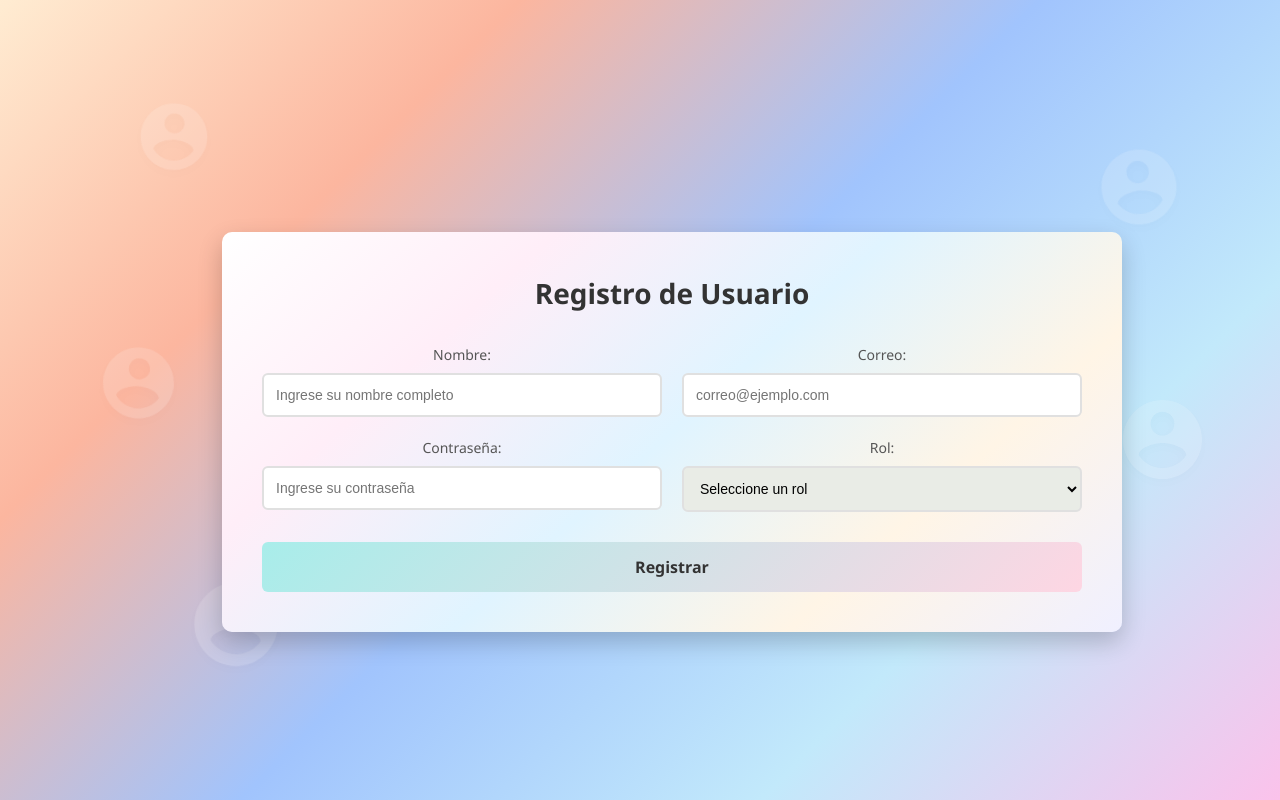
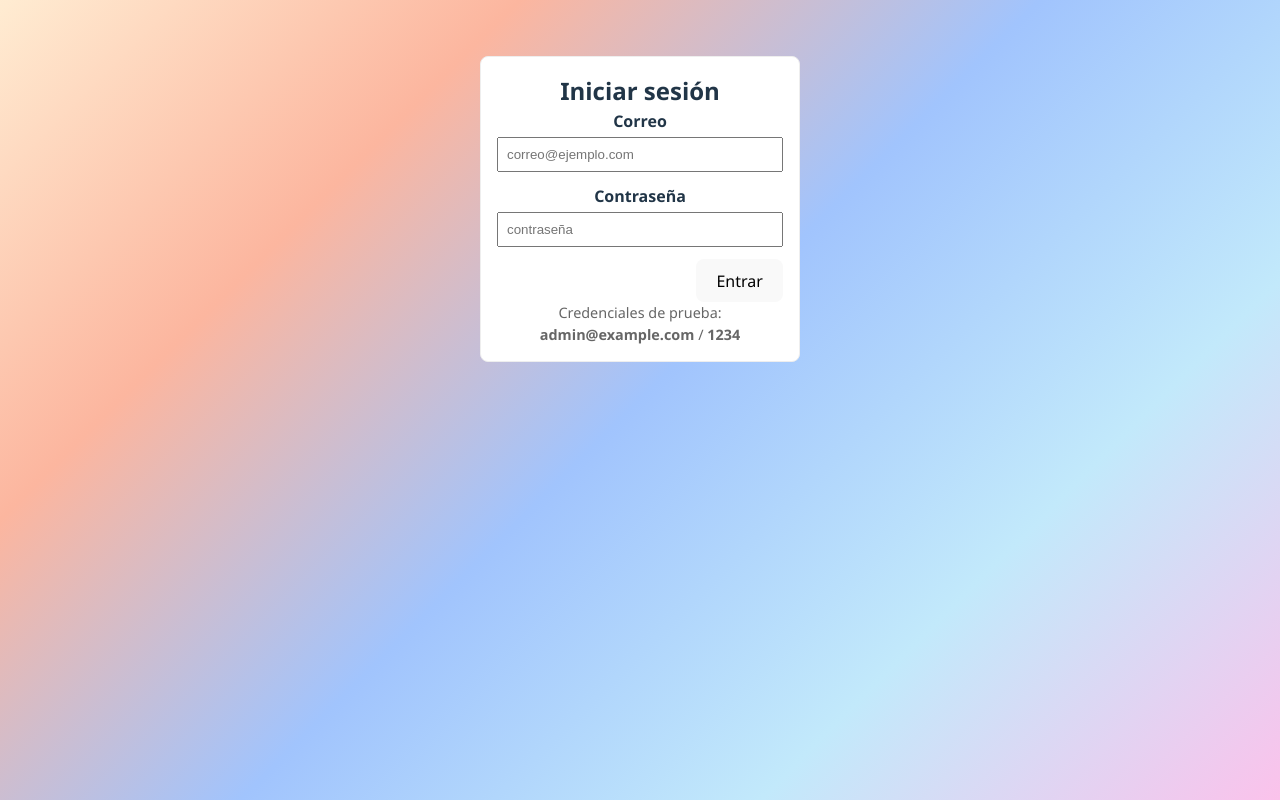
Before and after one commit to Programacion-III-2026/Frontend, a Vue app: page / in a window 1280 px wide. Built offline with nearby package versions, Linux system fonts and the light colour scheme.

Commit message:
Add Login component and modify App.vue to include it

```diff
--- a/src/App.vue
+++ b/src/App.vue
@@ -1,5 +1,5 @@
 <script setup>
-import Registrar from './components/registrar.vue'
+import Registrar from './components/Login.vue'
 </script>
 
 <template>
--- /dev/null
+++ b/src/components/Login.vue
@@ -0,0 +1,69 @@
+<script setup>
+import { ref } from 'vue'
+const emit = defineEmits(['login'])
+
+const email = ref('')
+const password = ref('')
+const error = ref('')
+
+function isValidEmail(value) {
+  return /^\S+@\S+\.\S+$/.test(value)
+}
+
+function submit() {
+  error.value = ''
+  if (!email.value || !password.value) {
+    error.value = 'Correo y contraseña requeridos.'
+    return
+  }
+  if (!isValidEmail(email.value)) {
+    error.value = 'Formato de correo inválido.'
+    return
+  }
+
+  // Credenciales de ejemplo: admin@example.com / 1234
+  if (email.value === 'admin@example.com' && password.value === '1234') {
+    const token = btoa(email.value + ':' + Date.now())
+    emit('login', { email: email.value, token })
+  } else {
+    error.value = 'Credenciales inválidas. Prueba admin@example.com / 1234.'
+  }
+}
+</script>
+
+<template>
+  <div class="login">
+    <h2>Iniciar sesión</h2>
+    <form @submit.prevent="submit">
+      <div>
+        <label>Correo</label>
+        <input v-model="email" type="email" placeholder="correo@ejemplo.com" />
+      </div>
+      <div>
+        <label>Contraseña</label>
+        <input v-model="password" type="password" placeholder="contraseña" />
+      </div>
+      <div class="actions">
+        <button type="submit">Entrar</button>
+      </div>
+      <p class="error" v-if="error">{{ error }}</p>
+      <p class="hint">Credenciales de prueba: <strong>admin@example.com</strong> / <strong>1234</strong></p>
+    </form>
+  </div>
+</template>
+
+<style scoped>
+.login {
+  max-width: 320px;
+  margin: 1.5rem auto;
+  padding: 1rem;
+  border: 1px solid #eee;
+  border-radius: 8px;
+  background: #fff;
+}
+.login label { display:block; margin-bottom:4px; font-weight:600 }
+.login input { width:100%; padding:8px; margin-bottom:12px; box-sizing:border-box }
+.login .actions { text-align:right }
+.error { color: #b00020; margin-top:8px }
+.hint { color:#666; font-size:0.9rem }
+</style>
```
